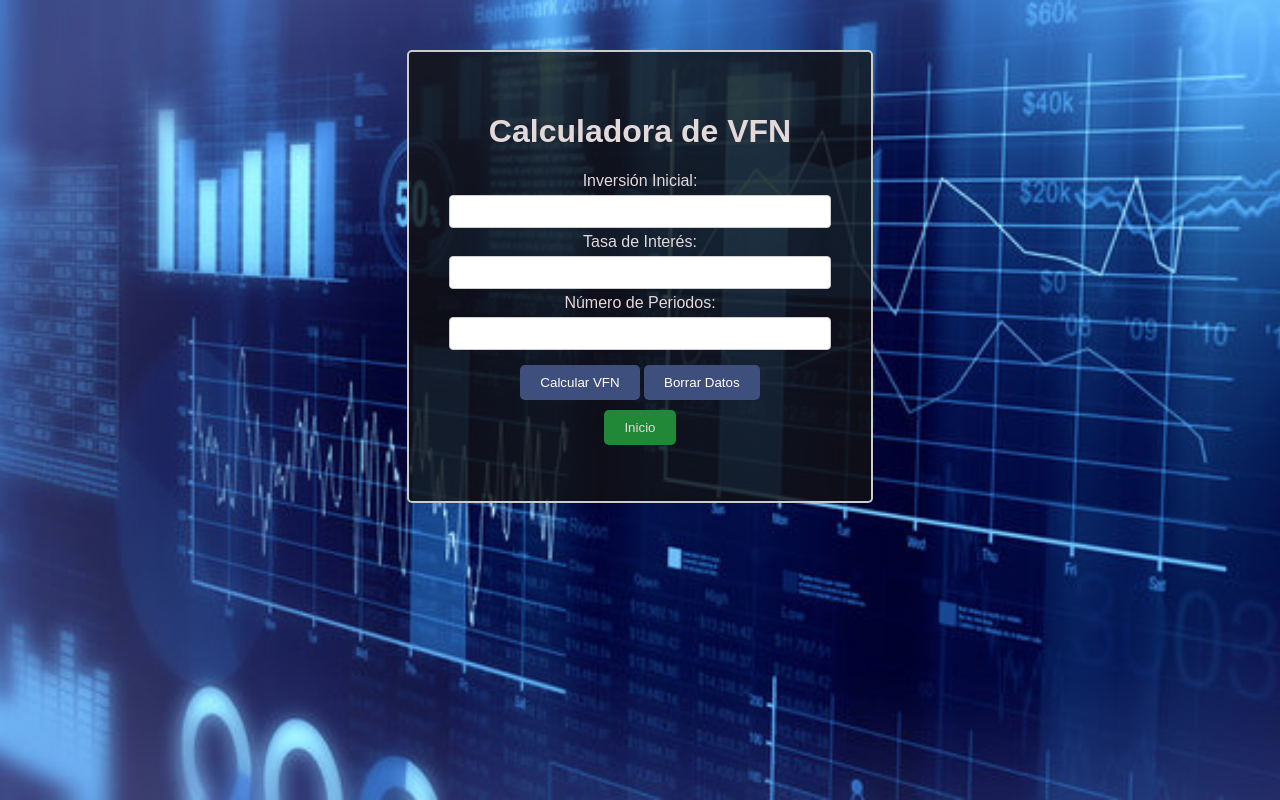
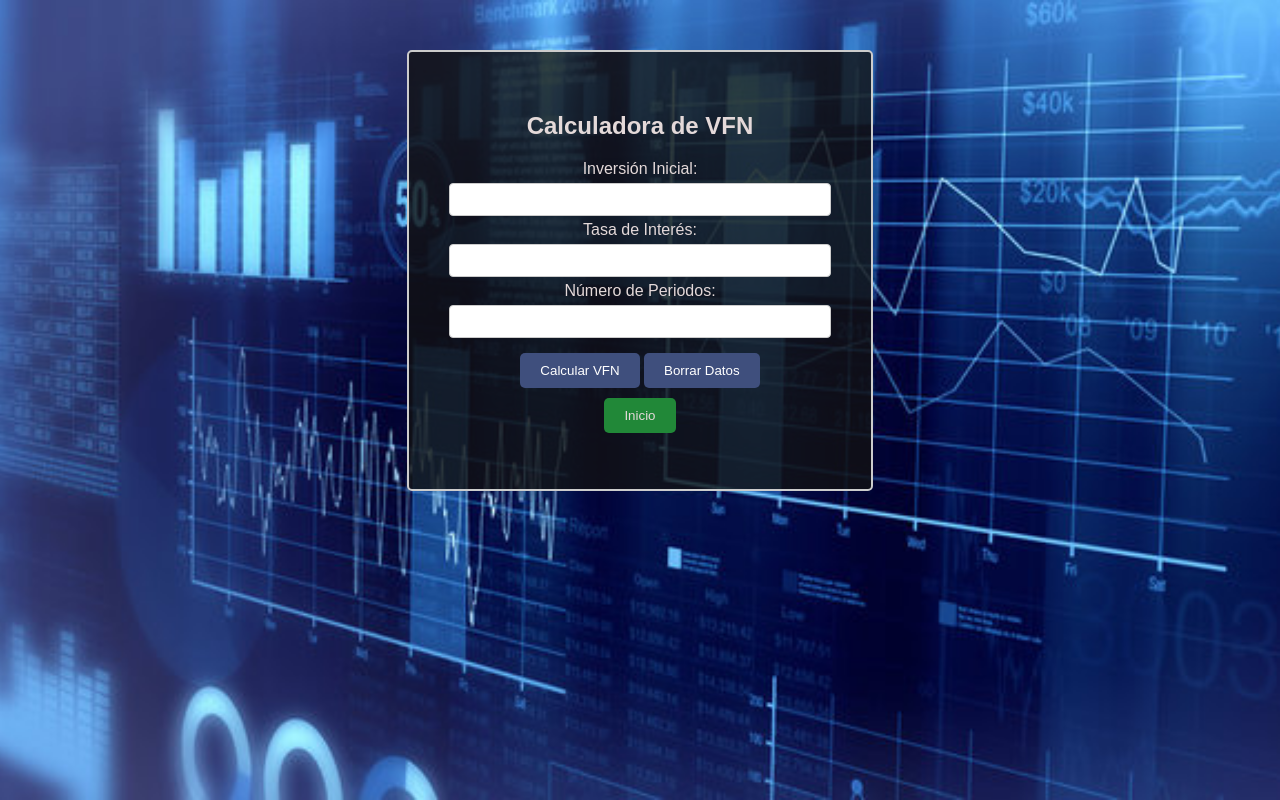
Before and after one commit to UMSS-Bolivia/SistemasEconomicos, a plain HTML site: page public/calcularVFN.html in a window 1280 px wide. Drawn offline with Linux system fonts and the light colour scheme; a web font is replaced by a local one.

Commit message:
font fixes

```diff
--- a/public/calcularVFN.html
+++ b/public/calcularVFN.html
@@ -11,7 +11,7 @@
 <body>
     <div class="container">
         <div class="form">
-            <h1>Calculadora de VFN</h1>
+            <h2>Calculadora de VFN</h2>
             <label for="inversion_inicial">Inversión Inicial:</label>
             <input type="number" id="inversion_inicial">
             <br>
--- a/public/styles.scss
+++ b/public/styles.scss
@@ -6,7 +6,6 @@ $smoke-color: rgba(18, 18, 18, 0.8);
 
 *{
     font-family: "Encode Sans Condensed", sans-serif;
-    color: $secondary-color;
 }
 body {
     background-image: url('assets/img/sistec.jpg');
@@ -18,6 +17,9 @@ body {
     padding: 0;
 }
 
+h2, label{
+    color: $secondary-color;
+}
 
 .container {
     max-width: 33%;
@@ -55,6 +57,7 @@ input[type="number"] {
     border: 1px solid #ccc;
     border-radius: 4px;
     resize: vertical;
+    color:#002752;
 }
 input[type="text"] {
     width: 100%;
@@ -64,6 +67,7 @@ input[type="text"] {
     border: 1px solid #ccc;
     border-radius: 4px;
     resize: vertical;
+    color: #002752;
 }
 
 button#inicio {
```
Also changed, not shown: public/styles.css, 1 other file.
